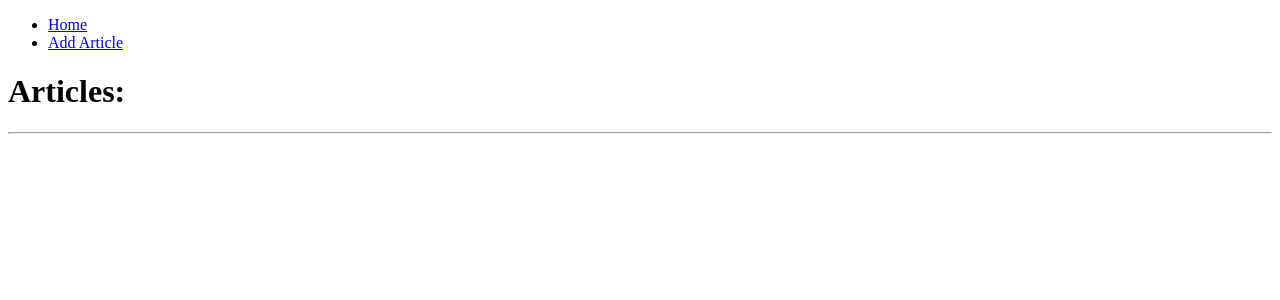
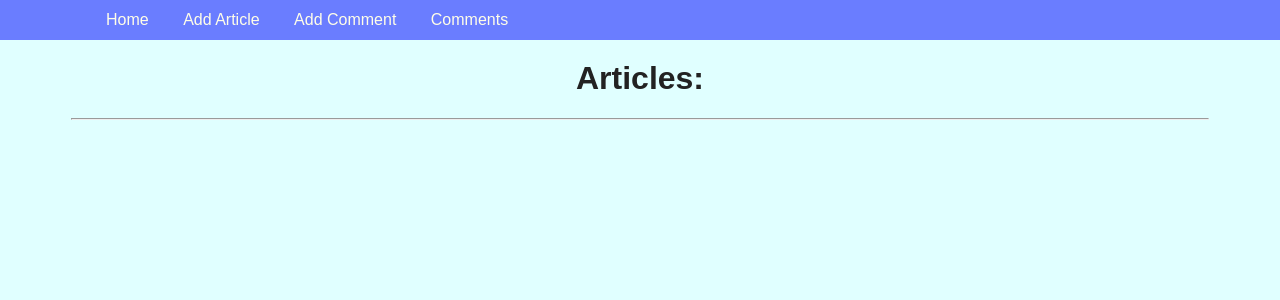
Before and after one commit to keny-stark/blog-2, a Django app: page / in a window 1280 px wide. Shown: the top 300 px of the page. Run offline with Django 3.2, Linux system fonts and the light colour scheme; data that the repository does not hold is empty.

Commit message:
проработал круд над коминтариями

```diff
--- a/source/main/urls.py
+++ b/source/main/urls.py
@@ -24,5 +24,7 @@ urlpatterns = [
     path('article/add/', ArticleCreateView.as_view(), name='article_add'),
     path('article/<int:pk>/edit/', ArticleUpdateView.as_view(), name='article_update'),
     path('article/<int:pk>/delete/', ArticleDeleteView.as_view(), name='article_delete'),
-    path('comment/add/', CommentCreateView.as_view(), name='comment_add')
+    path('comment/add/', CommentCreateView.as_view(), name='comment_add'),
+    path('comments/', CommentsView.as_view(), name='comment_view'),
+    path('comment/update', CommentUpdateView.as_view(), name='update_comment')
 ]
--- a/source/webapp/static/css/style.css
+++ b/source/webapp/static/css/style.css
@@ -0,0 +1,72 @@
+body {
+    background: lightcyan;
+    color: #222222;
+    font-family: Arial, sans-serif;
+    margin-top: 60px;
+}
+
+h1 {
+    text-align: center;
+}
+
+.container {
+    max-width: 1200px;
+    width: 90%;
+    margin: 0 auto;
+}
+
+.navbar {
+    display: block;
+    background: #6a7dff;
+    position: fixed;
+    top: 0;
+    right: 0;
+    left: 0;
+    font-size: 0;
+    box-sizing: border-box;
+    padding: 7px 30px;
+}
+
+.menu {
+    font-size: 16px;
+    line-height: 1;
+    padding: 0;
+    margin: 0;
+    display: inline-block;
+    color: #fffee8;
+}
+
+.menu li {
+    display: inline-block;
+}
+
+.menu a {
+    display: inline-block;
+    text-decoration: none;
+    color: inherit;
+    padding: 5px 15px;
+}
+
+.menu a:hover {
+    color: #ffc122;
+    text-decoration: underline;
+}
+
+.pre {
+    white-space: pre-wrap;
+}
+
+.text-center {
+    text-align: center;
+}
+
+.form-error {
+   color: red;
+   font-size: 12px;
+   margin: 5px 0 0 0
+}
+
+.field-error {
+   border: solid 1px red;
+   box-shadow: red 0 0 3px;
+}
--- a/source/webapp/templates/index.html
+++ b/source/webapp/templates/index.html
@@ -2,6 +2,8 @@
 
 {% block menu %}
     <li><a href="{% url 'article_add' %}">Add Article</a></li>
+    <li><a href="{% url 'comment_add' %}">Add Comment</a></li>
+    <li><a href="{% url 'comment_view' %}">Comments</a></li>
 {% endblock %}
 
 {% block content %}
--- a/source/webapp/views.py
+++ b/source/webapp/views.py
@@ -97,3 +97,44 @@ class CommentCreateView(View):
             return redirect('article_view', pk=comment.article.pk)
         else:
             return render(request, 'comment/create.html', context={'form': form})
+
+
+class CommentsView(TemplateView):
+    template_name = 'comment/comments.html'
+
+    def get_context_data(self, **kwargs):
+        context = super().get_context_data(**kwargs)
+        context['comments'] = Comment.objects.order_by('-created_at')
+        return context
+
+
+class CommentUpdateView(View):
+    def get(self, request, *args, **kwargs):
+        comment = get_object_or_404(Comment, pk=kwargs.get('pk'))
+        form = ArticleForm(data={
+            'author': comment.author,
+            'text': comment.text,
+        })
+        return render(request, 'comment/update_comment.html', context={'form': form, 'comment': comment})
+
+    def post(self, request, *args, **kwargs):
+        comment = get_object_or_404(Article, pk=kwargs.get('pk'))
+        form = ArticleForm(data=request.POST)
+        if form.is_valid():
+            comment.author = form.cleaned_data['author']
+            comment.text = form.cleaned_data['text']
+            comment.save()
+            return redirect('comment_view')
+        else:
+            return render(request, 'update.html', context={'form': form, 'comment': comment})
+
+
+class CommentDeleteView(View):
+    def get(self, request, *args, **kwargs):
+        article = get_object_or_404(Article, pk=kwargs.get('pk'))
+        return render(request, 'delete.html', context={'article': article})
+
+    def post(self, request, *args, **kwargs):
+        article = get_object_or_404(Article, pk=kwargs.get('pk'))
+        article.delete()
+        return redirect('index')
```
Also changed, not shown: source/webapp/admin.py (+22 -1 lines), source/webapp/templates/comment/comments.html (added, +21 -0 lines), source/webapp/templates/comment/update_comment.html (added, +11 -0 lines), source/webapp/migrations/0001_initial.py (added).
